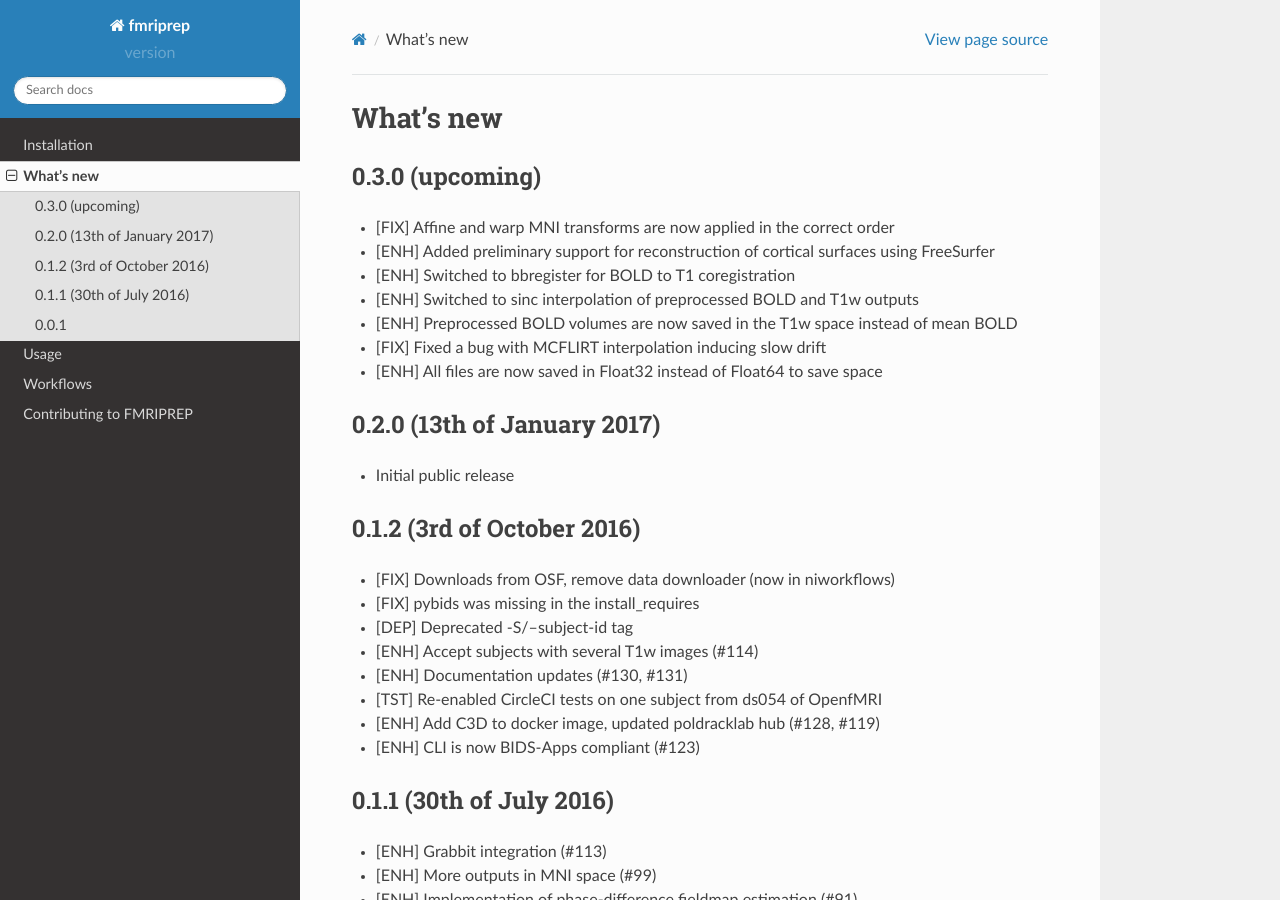
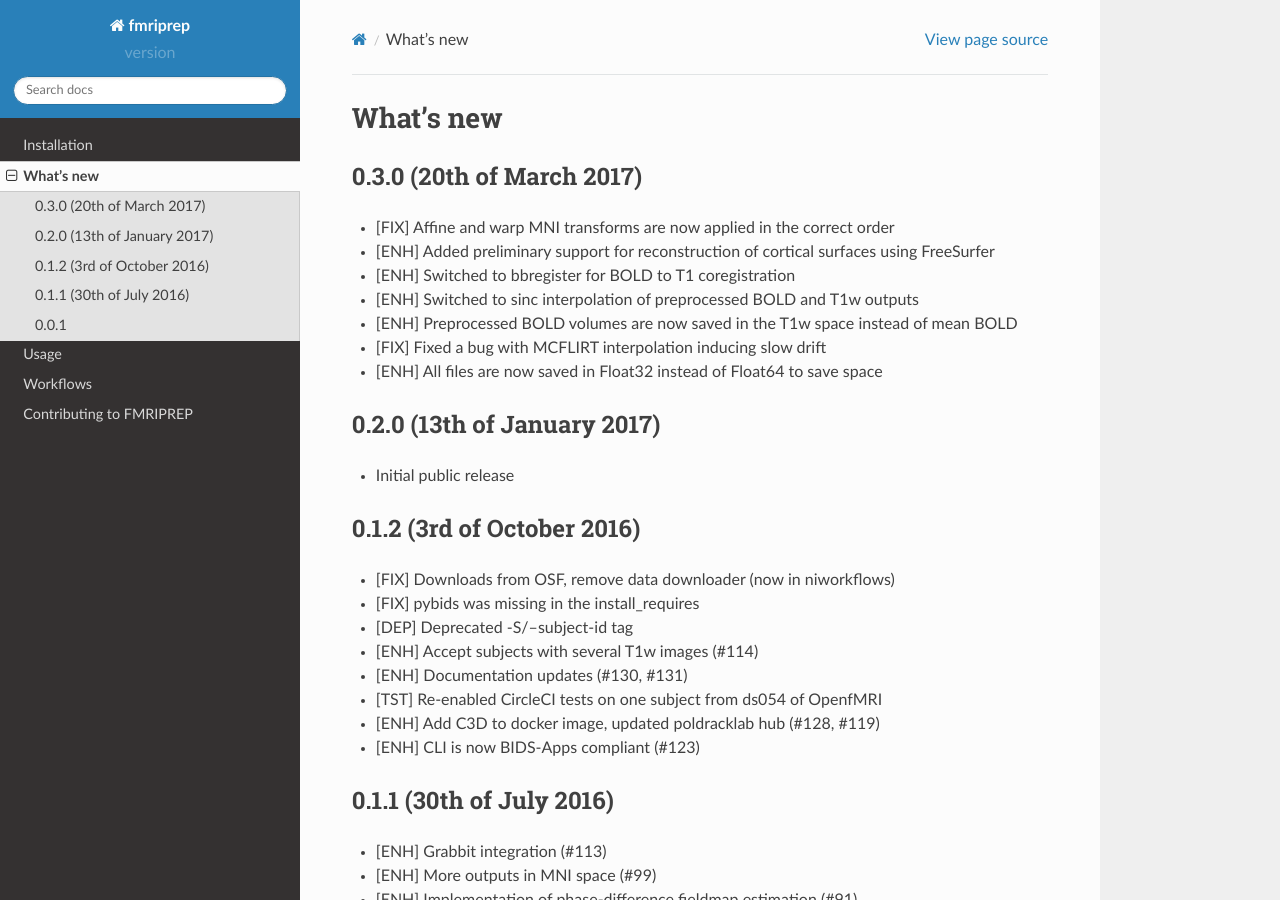
Before and after one commit to yohanchatelain/fmriprep, a Sphinx documentation site: the page built from docs/changes.rst, in a window 1280 px wide and 900 px high. Built offline with Sphinx 7.4.7 and the Read the Docs theme 2.0.0, drawn with Linux system fonts in a browser that asks for light colours; the version number could not be read and is left out.

Commit message:
added release date

```diff
--- a/docs/changes.rst
+++ b/docs/changes.rst
@@ -4,8 +4,8 @@
 What's new
 ----------
 
-0.3.0 (upcoming)
-================
+0.3.0 (20th of March 2017)
+==========================
 
 * [FIX] Affine and warp MNI transforms are now applied in the correct order
 * [ENH] Added preliminary support for reconstruction of cortical surfaces using FreeSurfer
```
